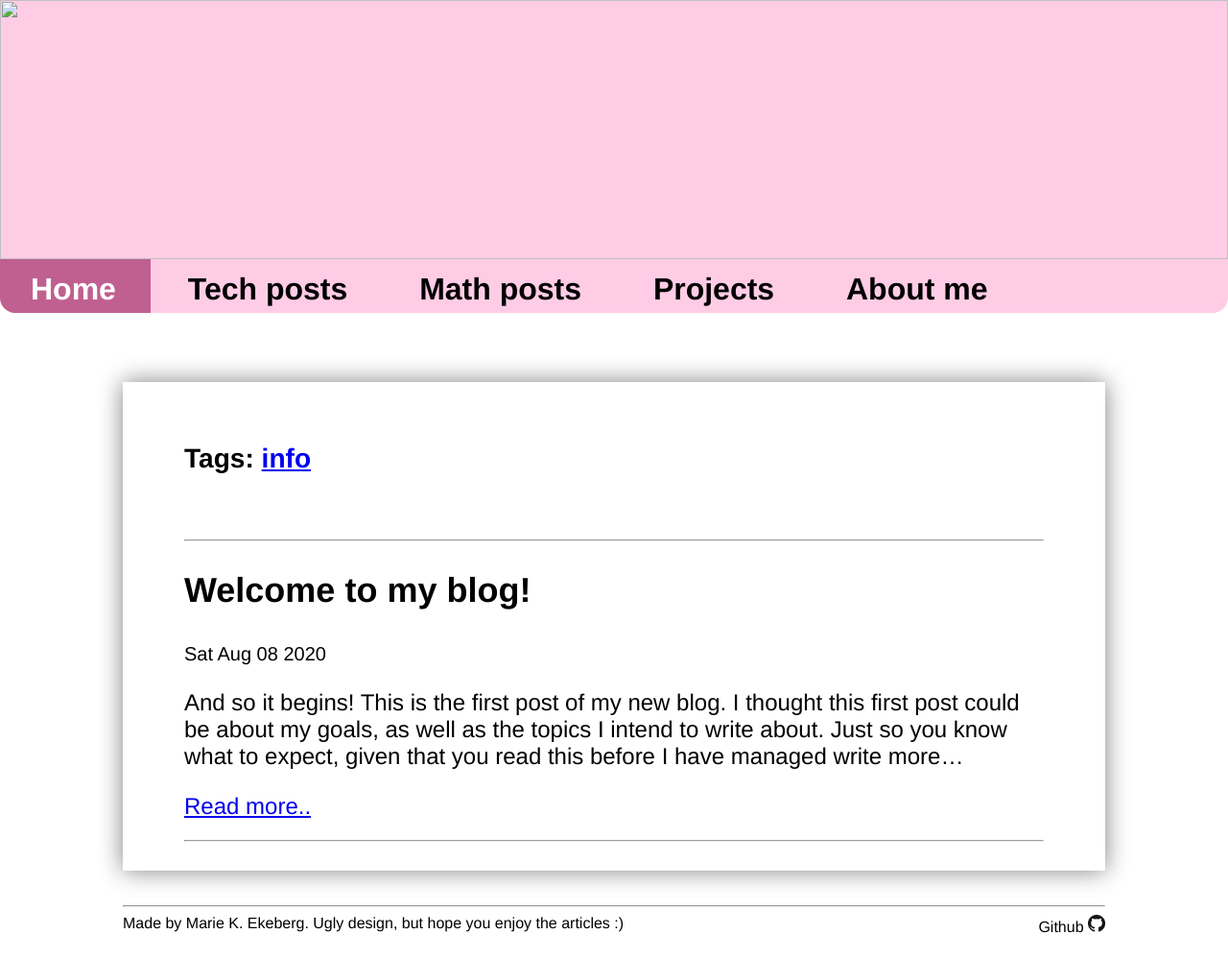
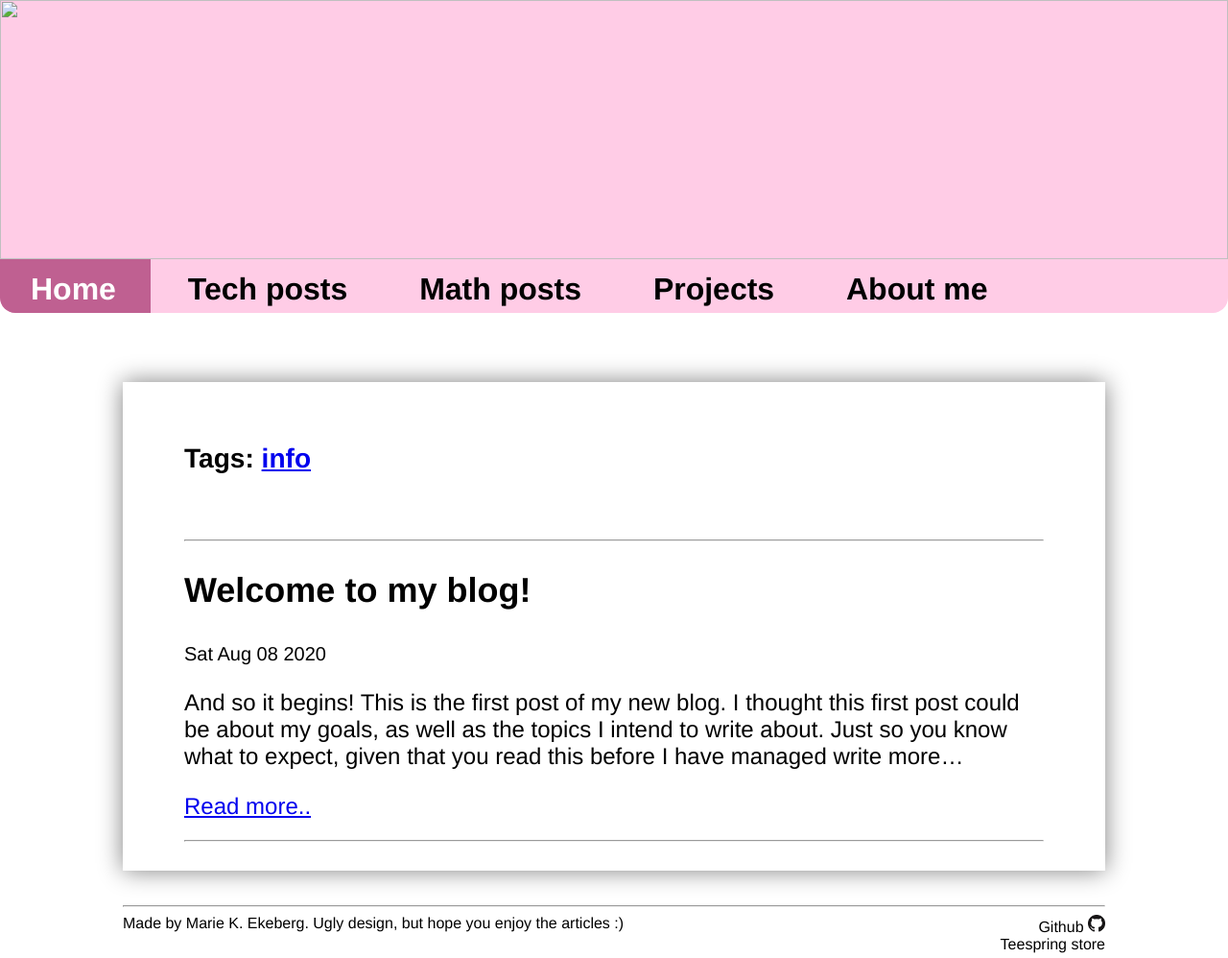
Before and after one commit to themkat/themkat.github.io, a Jekyll site: the page built from index.html, in a window 1280 px wide. Shown: the whole page at 96% size. Built offline with Jekyll 4.4.1, drawn with Linux system fonts in a browser that asks for light colours; nearby versions of some CDN libraries.

Commit message:
[SKIP] Added link to my teespring store.

```diff
--- a/_layouts/default.html
+++ b/_layouts/default.html
@@ -72,6 +72,7 @@
 			<!-- TODO: make these as a list on the left side. Name + icon (link) -->
 			<div class="external-links">
 				<a href="http://github.com/themkat">Github <img src="{{ "assets/img/github.png" | relative_url }}" /></a>
+				<a href="https://teespring.com/stores/cross-compile">Teespring store</a>
 			</div>
 		</div>
 
```
